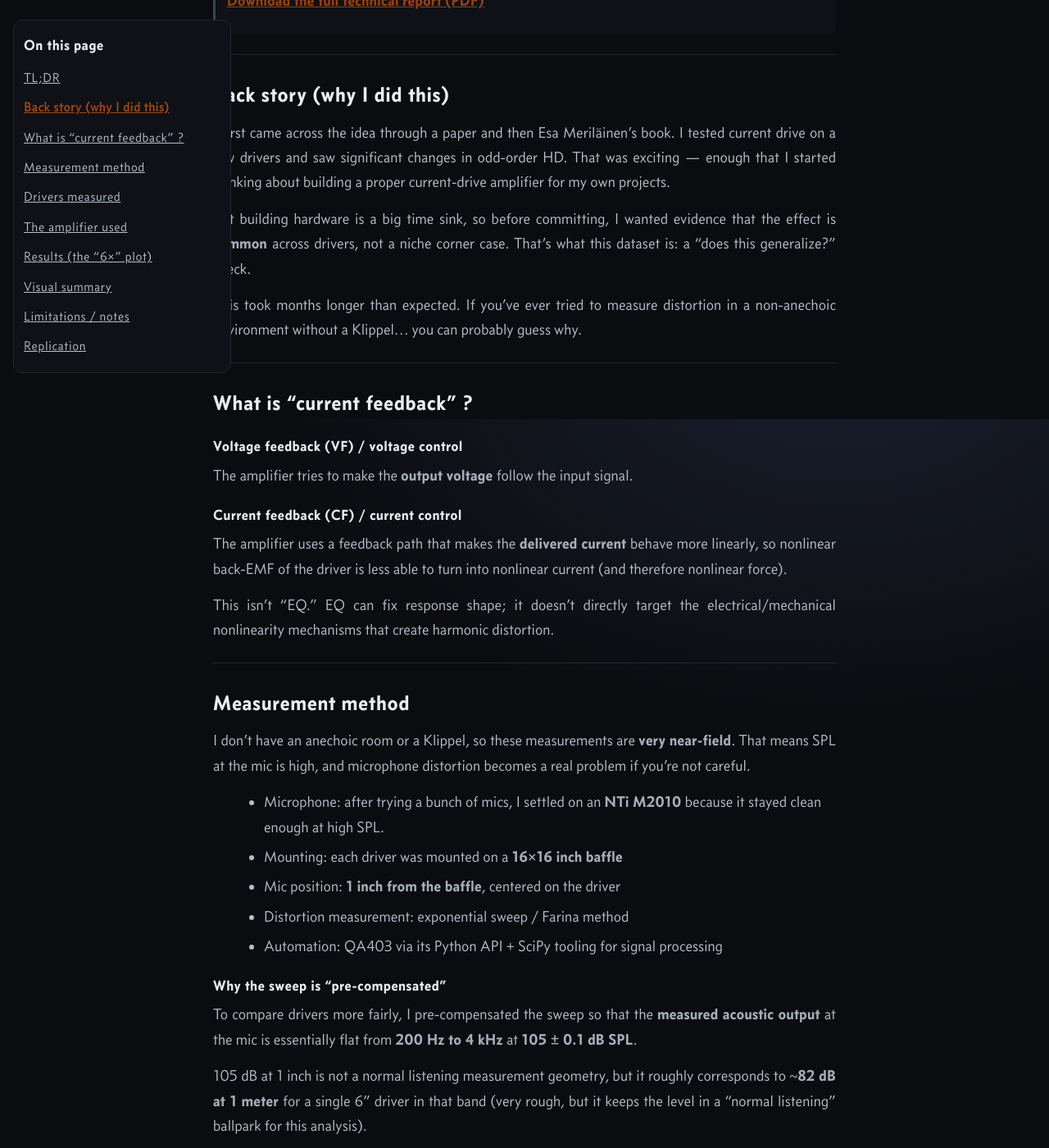
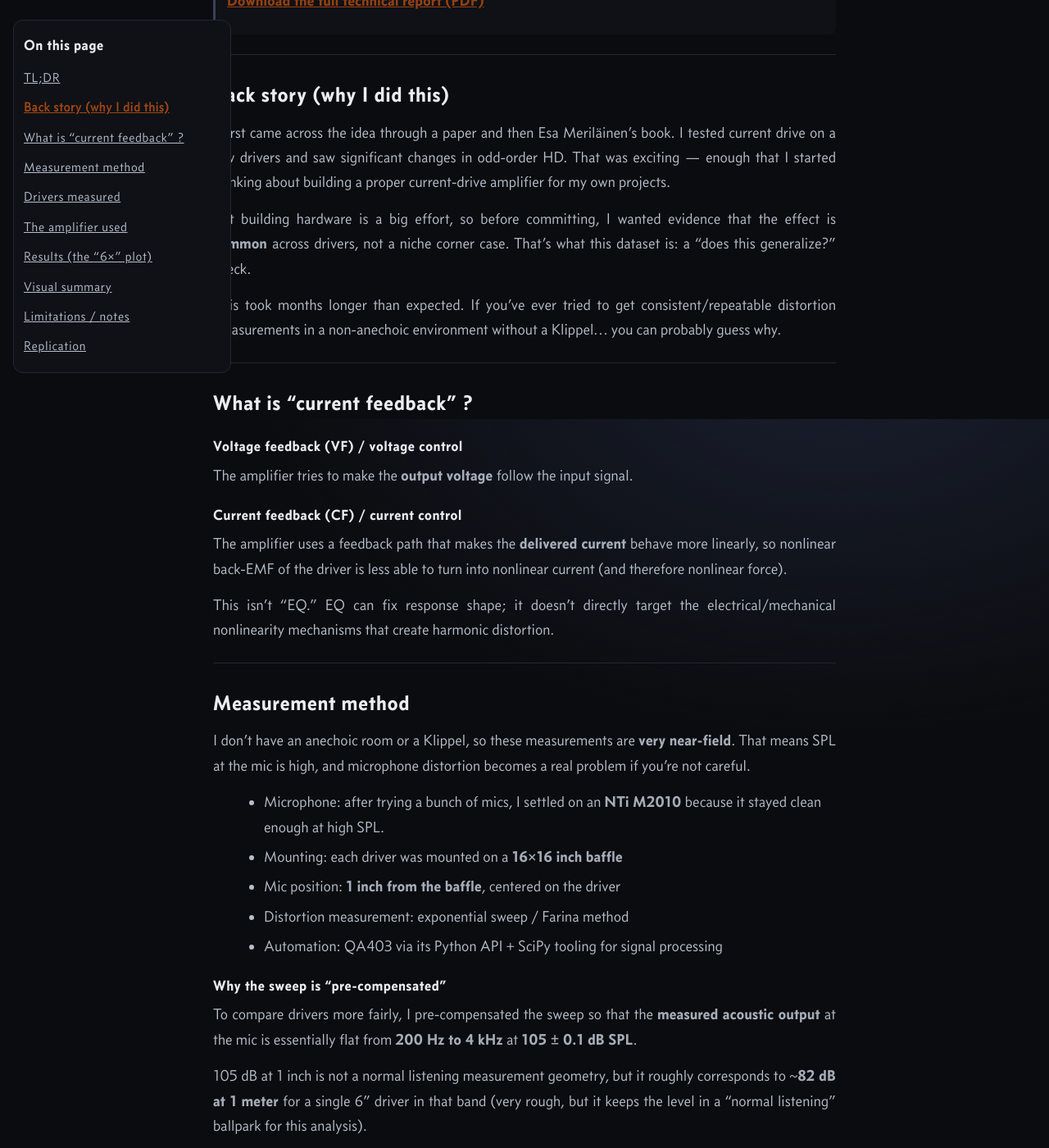
Before and after one commit to siarez/blackhorseaudio.com, a Jekyll site: the page built from cd_technical_report.markdown, in a window 1280 px wide and 1400 px high, scrolled down 1289 px. Shown: the whole window at 82% size. Built offline with Jekyll 4.4.1, drawn with Linux system fonts in a browser that asks for light colours; some of the changed text lies outside the part shown.

```diff
--- a/assets/main.scss
+++ b/assets/main.scss
@@ -158,7 +158,7 @@ h2{font-size:28px; margin:0 0 14px;}
 .tile h3{margin:0 0 6px; font-size:18px}
 .tile p{margin:0; color:var(--muted)}
 
-.media{aspect-ratio:16/10; display:grid; place-items:center; color:#8892a8; overflow:hidden}
+.media{aspect-ratio:16/14; display:grid; place-items:center; color:#8892a8; overflow:hidden}
 .media img{width:100%; height:100%; object-fit:cover; display:block}
 
 /* Staggered feature sections */
--- a/cd_technical_report.markdown
+++ b/cd_technical_report.markdown
@@ -32,9 +32,9 @@ If you want all the details and plots:
 
 I first came across the idea through a paper and then Esa Meriläinen’s book. I tested current drive on a few drivers and saw significant changes in odd-order HD. That was exciting — enough that I started thinking about building a proper current-drive amplifier for my own projects.
 
-But building hardware is a big time sink, so before committing, I wanted evidence that the effect is **common** across drivers, not a niche corner case. That’s what this dataset is: a “does this generalize?” check.
+But building hardware is a big effort, so before committing, I wanted evidence that the effect is **common** across drivers, not a niche corner case. That’s what this dataset is: a “does this generalize?” check.
 
-This took months longer than expected. If you’ve ever tried to measure distortion in a non-anechoic environment without a Klippel… you can probably guess why.
+This took months longer than expected. If you’ve ever tried to get consistent/repeatable distortion measurements in a non-anechoic environment without a Klippel… you can probably guess why.
 
 ---
 
```
Also changed, not shown: other parts of cd_technical_report.markdown (+0 -2 lines), index.html (+31 -13 lines), assets/images/amp_top_view.jpeg (added), assets/images/amp_wood.jpeg (added), 1 other file.
